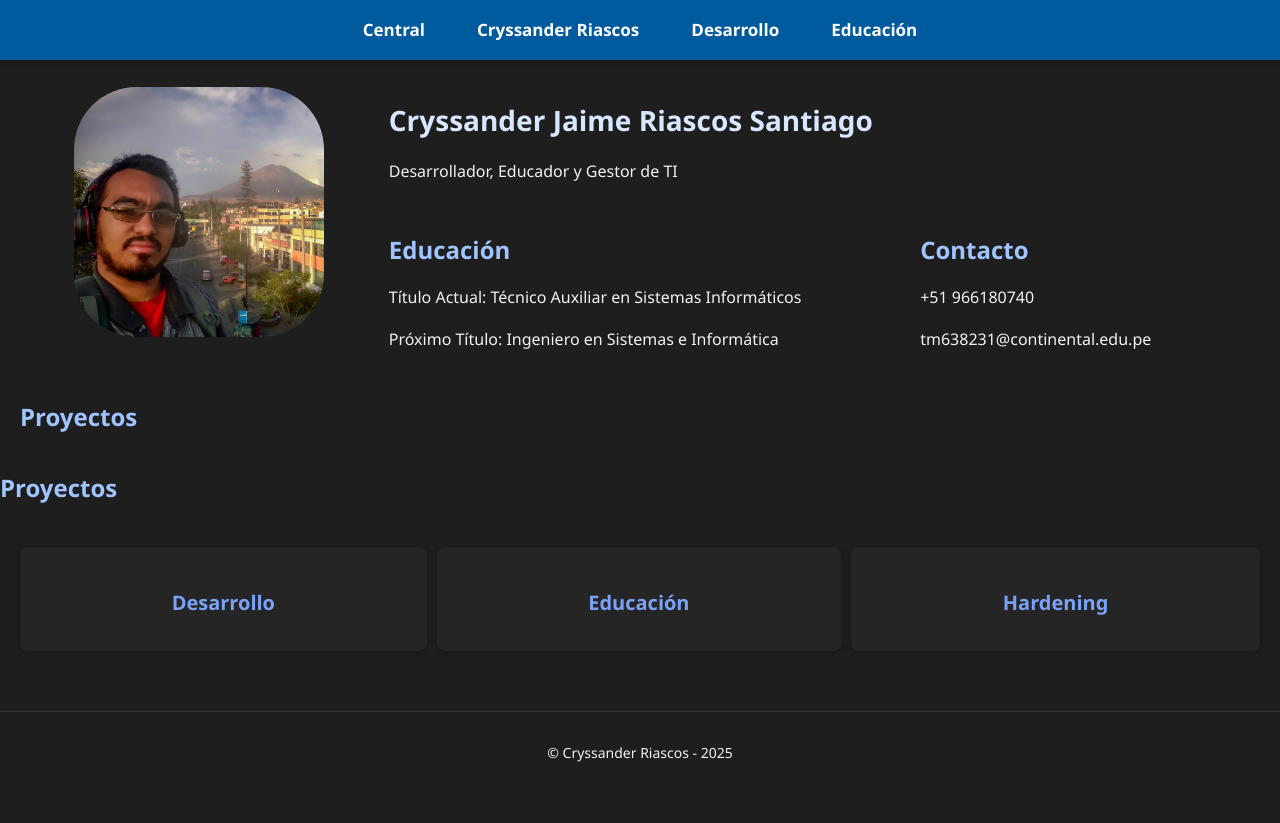
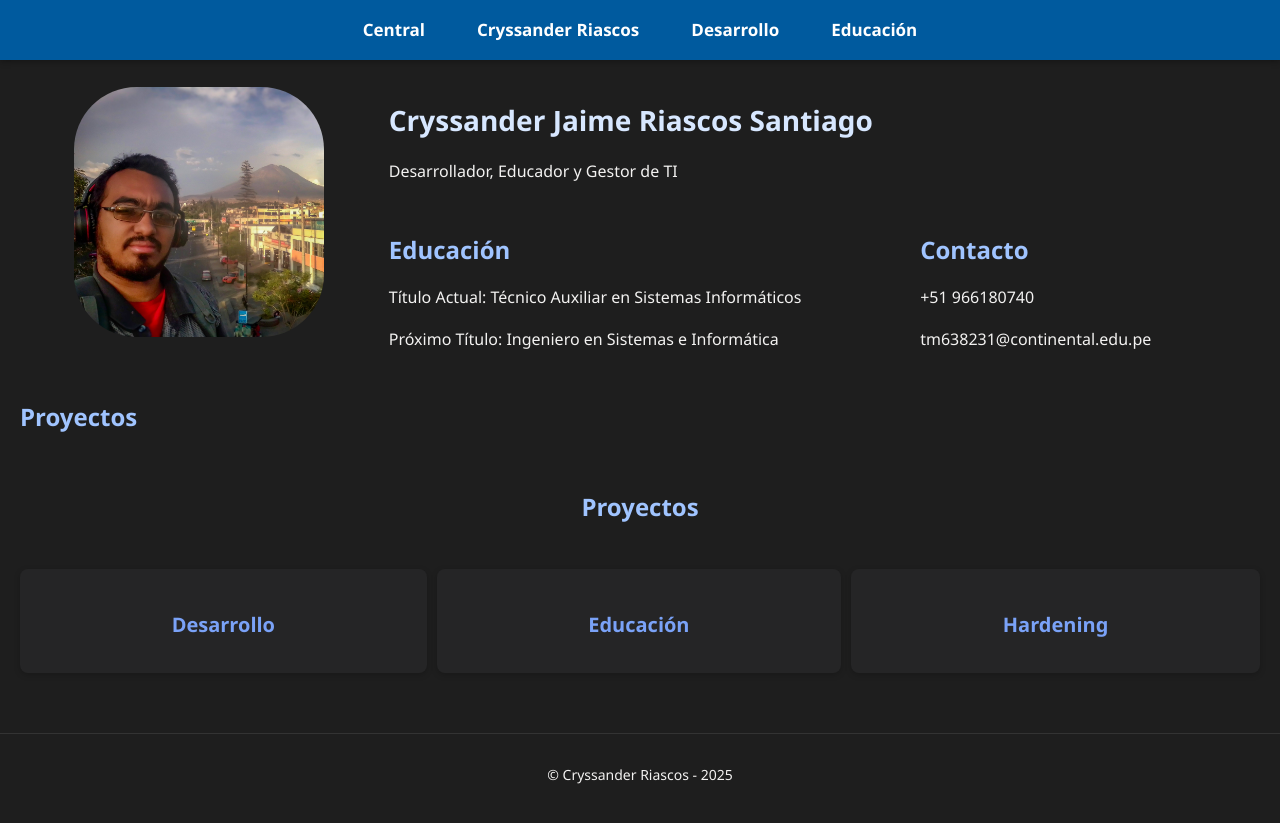
Before and after one commit to rlaricorcontinental/grupo8nrc23730, a Jekyll site: the page built from TM638231/index.md, in a window 1280 px wide. Shown: the top 823 px of the page. Built offline with Jekyll 4.4.1, drawn with Linux system fonts in a browser that asks for light colours.

Commit message:
Update tm638231-index.html

```diff
--- a/_layouts/tm638231-index.html
+++ b/_layouts/tm638231-index.html
@@ -52,8 +52,10 @@
         </div>
         <h2>Proyectos</h2>
     </div>
-    <h2>Proyectos</h2>
     <div class="grid-container3">
+        <div style="grid-column: span 3; place-items: center;">
+            <h2>Proyectos</h2>
+        </div>
         <div class="card">
             <h3>Desarrollo</h4>
         </div>
```
